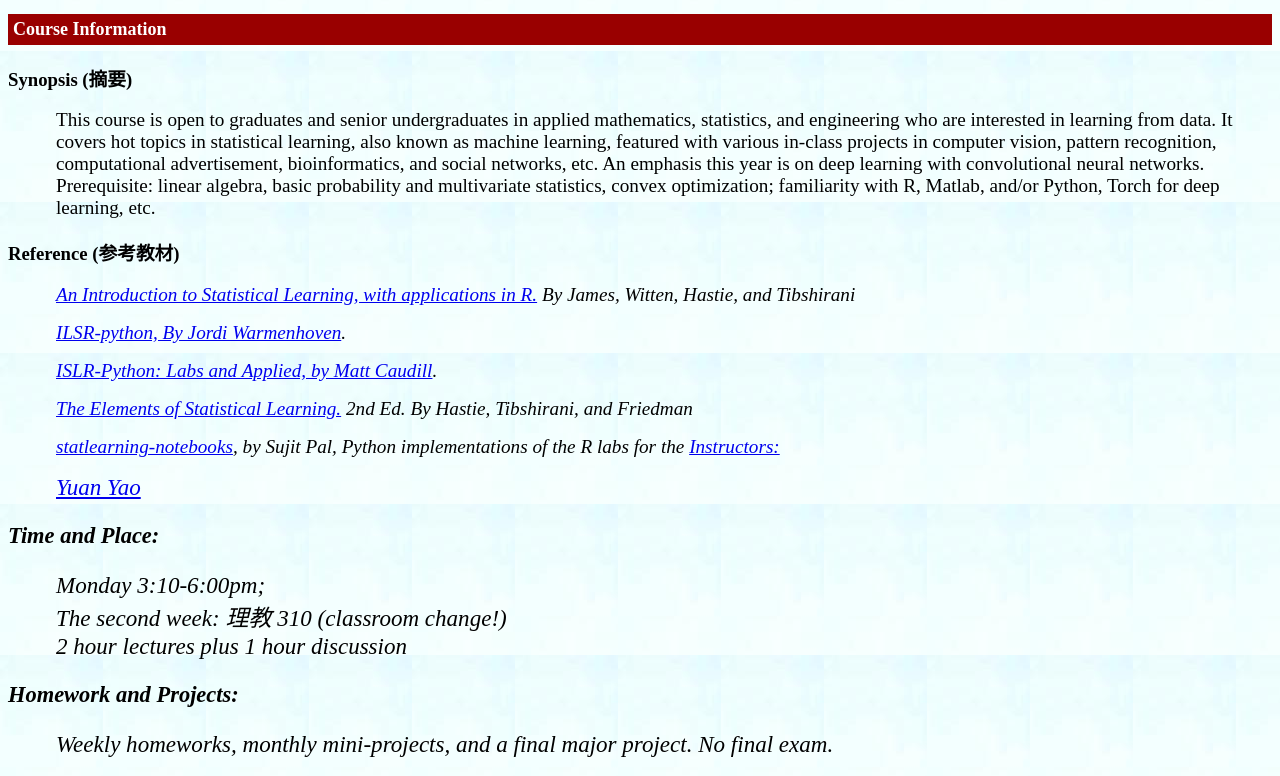
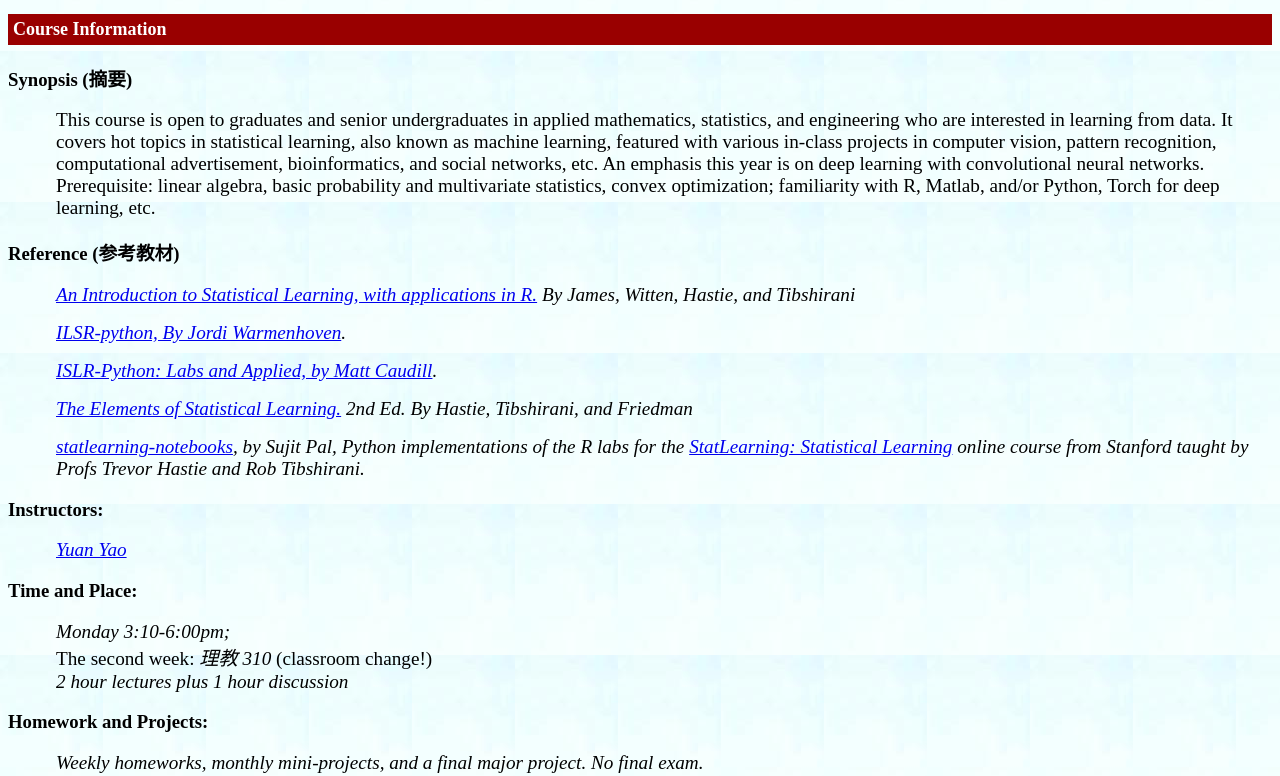
Before and after one commit to deeplearning-math/yuany-pku.github.io, a plain HTML site: page 2018_math4432/index_old.html in a window 1280 px wide. Shown: the part 100-876 px from the top of the page. Drawn offline with Linux system fonts and the light colour scheme.

Commit message:
Update index_old.html

```diff
--- a/2018_math4432/index_old.html
+++ b/2018_math4432/index_old.html
@@ -107,7 +107,7 @@ Prerequisite: linear algebra, basic probability and multivariate statistics, con
 
 	<p style="margin-left: 0.5in;">
 	<big>
-	<em> <a href="https://github.com/sujitpal/statlearning-notebooks">statlearning-notebooks</a>, by Sujit Pal, Python implementations of the R labs for the <a href="https://lagunita.stanford.edu/courses/HumanitiesScience/StatLearning/Winter2014/about>StatLearning: Statistical Learning</a> online course from Stanford taught by Profs Trevor Hastie and Rob Tibshirani.</em>
+	<em> <a href="https://github.com/sujitpal/statlearning-notebooks">statlearning-notebooks</a>, by Sujit Pal, Python implementations of the R labs for the <a href="https://lagunita.stanford.edu/courses/HumanitiesScience/StatLearning/Winter2014/about">StatLearning: Statistical Learning</a> online course from Stanford taught by Profs Trevor Hastie and Rob Tibshirani.</em>
 	</big>
 	</p>
 
```
